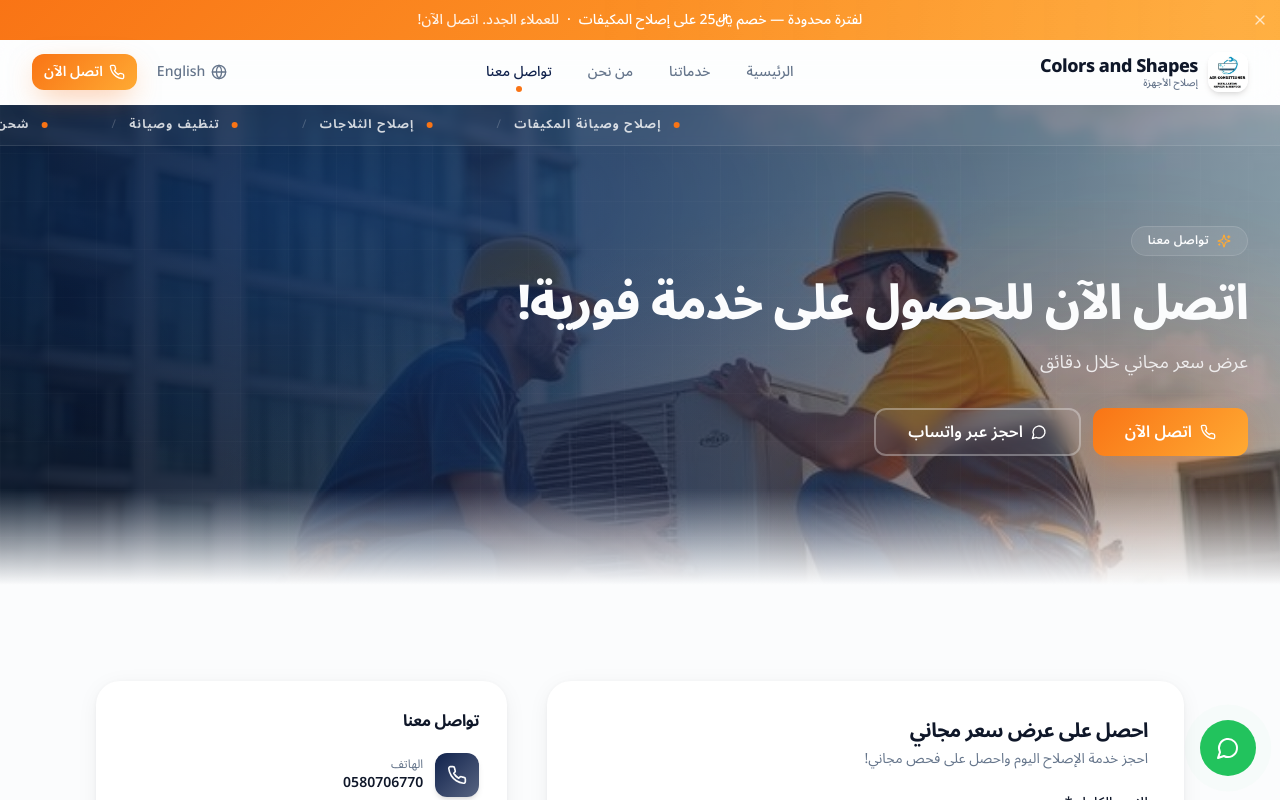
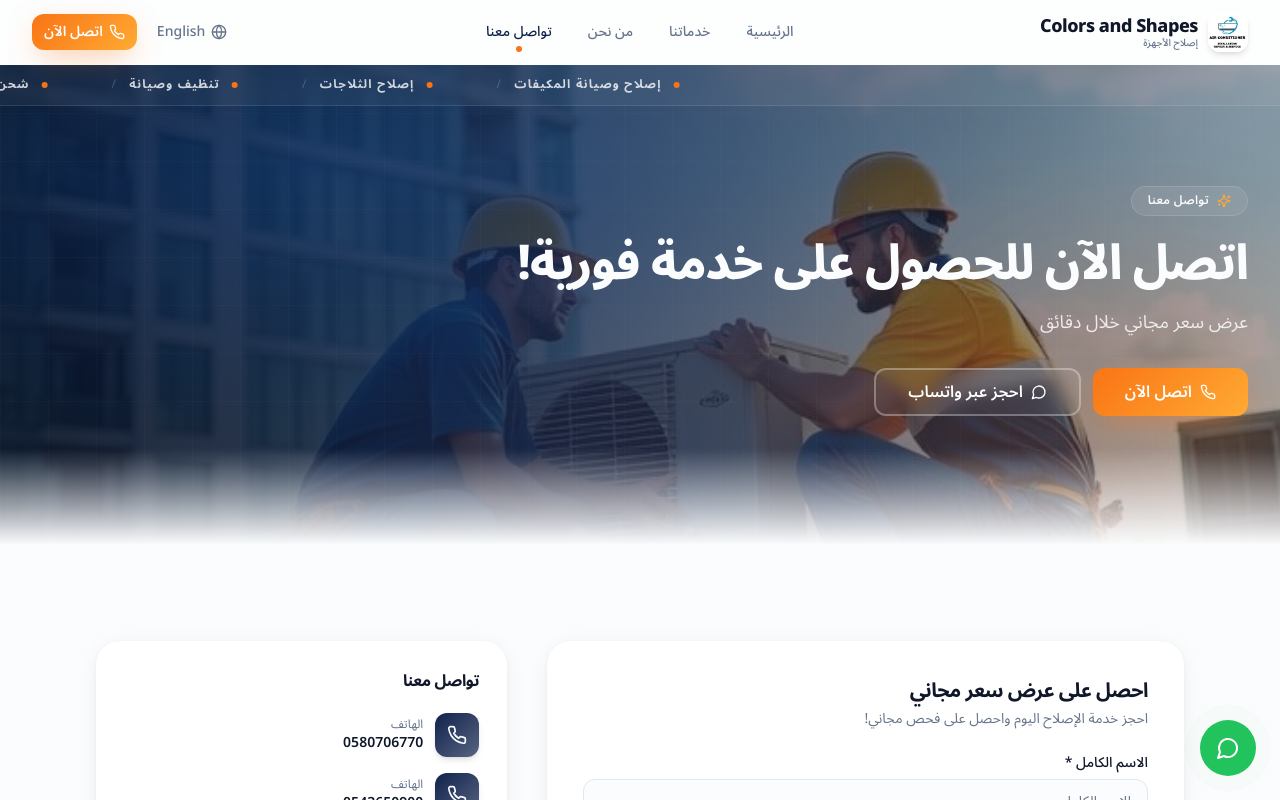
Before and after one commit to Azhar512/colors-and-shapes, a React (Vite) app: page /contact in a window 1280 px wide. Shown: the top 800 px of the page. Built offline with nearby package versions, Linux system fonts and the light colour scheme; the HTML template or start-up script is replaced by a standard one.

Commit message:
feat: remove promo banner from header

```diff
--- a/src/components/Header.tsx
+++ b/src/components/Header.tsx
@@ -5,23 +5,6 @@ import { useI18n } from "@/lib/i18n";
 import { Button } from "@/components/ui/button";
 import { cn } from "@/lib/utils";
 import logoNew from "@/assets/logo-new.jpg";
-
-export function PromoBanner() {
-  const { t } = useI18n();
-  const [visible, setVisible] = useState(true);
-  if (!visible) return null;
-  return (
-    <div className="bg-gradient-cta text-promo-foreground text-center py-2.5 px-4 text-sm font-medium relative overflow-hidden">
-      <div className="absolute inset-0 opacity-20 animate-shimmer bg-gradient-to-r from-transparent via-white/40 to-transparent" />
-      <span className="relative">{t("promo.text")}</span>
-      <span className="mx-2 relative">·</span>
-      <span className="opacity-90 relative">{t("promo.cta")}</span>
-      <button onClick={() => setVisible(false)} className="absolute right-3 top-1/2 -translate-y-1/2 opacity-70 hover:opacity-100" aria-label="Dismiss">
-        <X className="w-4 h-4" />
-      </button>
-    </div>
-  );
-}
 
 export function Header() {
   const { t, lang, setLang, dir } = useI18n();
@@ -46,9 +29,7 @@ export function Header() {
   ];
 
   return (
-    <>
-      <PromoBanner />
-      <header
+    <header
         className={cn(
           "sticky top-0 z-50 transition-all duration-300",
           scrolled ? "bg-card/85 backdrop-blur-xl border-b border-border shadow-sm" : "bg-card/60 backdrop-blur-md border-b border-transparent",
@@ -145,6 +126,5 @@ export function Header() {
           </div>
         )}
       </header>
-    </>
   );
 }
```
